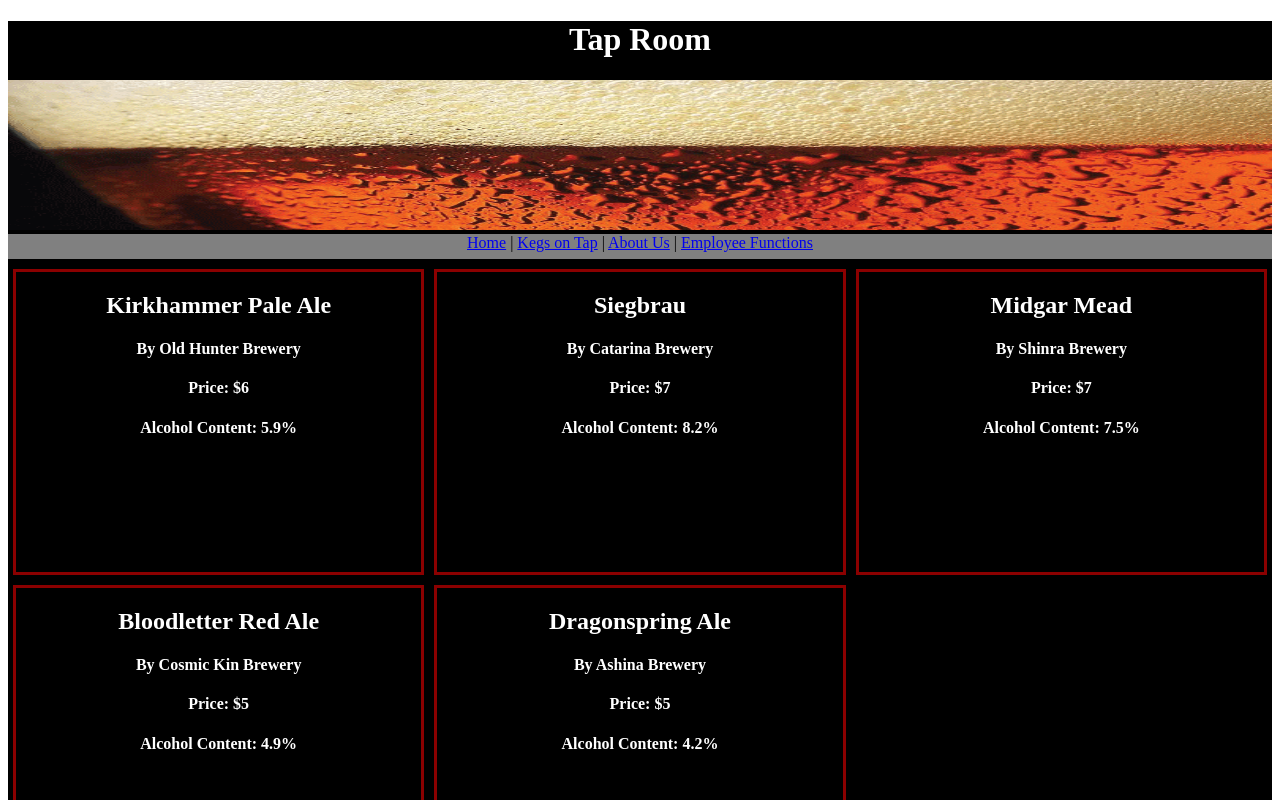
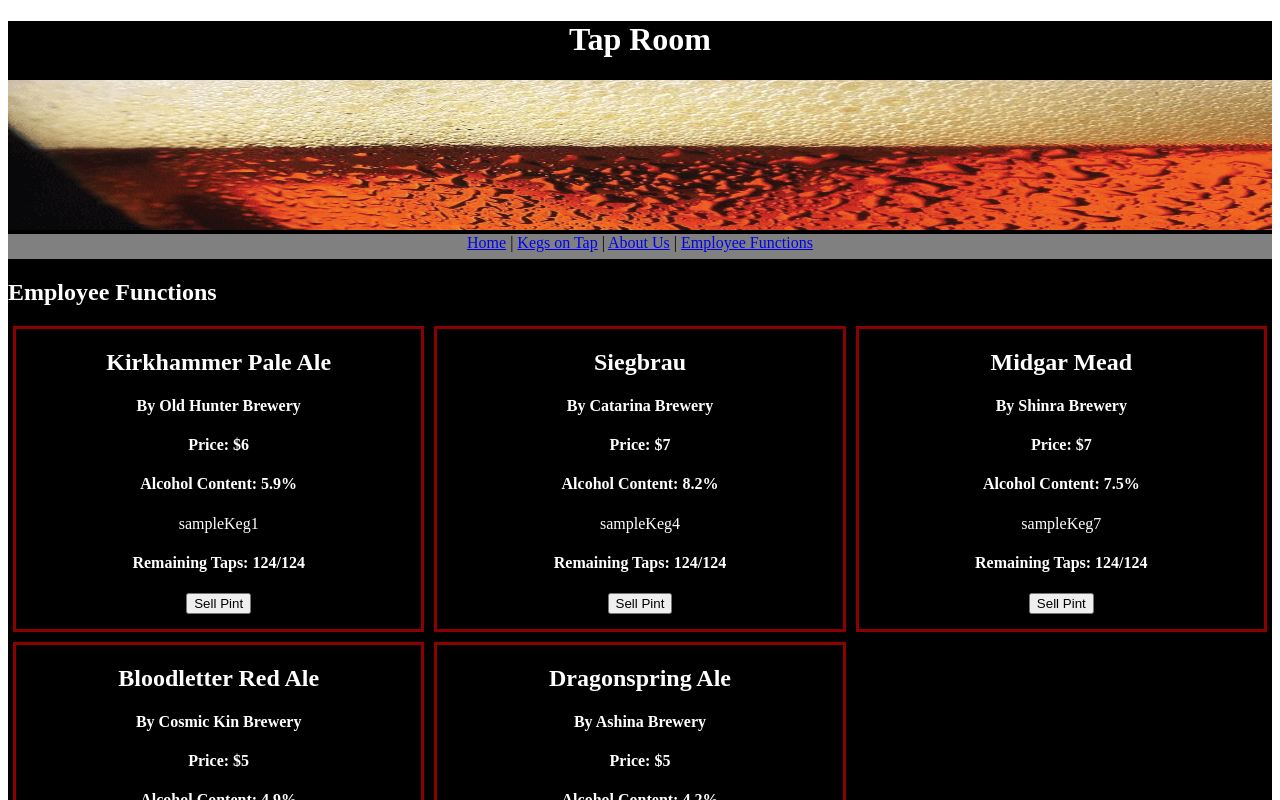
Before and after one commit to kmgarvey279/React-Tap-Room, a React app: page /#/employees in a window 1280 px wide. Before the commit this address led to /#/keglist. Shown: the top 800 px of the page. Built offline with nearby package versions, Linux system fonts and the light colour scheme.

Commit message:
edit finally working

```diff
--- a/src/components/App.jsx
+++ b/src/components/App.jsx
@@ -64,7 +64,8 @@ class App extends React.Component {
           remainingTaps: 124
         }
       },
-      selectedKeg: null
+      selectedKeg: null,
+      selectedKegId: null
     };
     this.handleAddingNewKegToList = this.handleAddingNewKegToList.bind(this);
     this.handleChangingSelectedKeg = this.handleChangingSelectedKeg.bind(this);
@@ -88,7 +89,7 @@ class App extends React.Component {
   }
 
   handleChangingSelectedKeg(kegId){
-    this.setState({selectedKeg: kegId});
+    this.setState({selectedKeg: kegId, selectedKegId: kegId});
   }
 
   render() {
@@ -104,11 +105,13 @@ class App extends React.Component {
         <Switch>
           <Route exact path='/' component={Home} />
           <Route exact path='/keglist' render={()=><KegList kegList={this.state.masterKegList} />} />
-          <Route exact path='/employees' render={(props)=><Employees kegList={this.state.masterKegList} currentRouterPath={props.location.pathname}
+          <Route exact path='/employees' render={(props)=><Employees kegList={this.state.masterKegList}
+            currentRouterPath={props.location.pathname}
             onNewKegCreation={this.handleAddingNewKegToList}
             onKegEdit={this.handleUpdatingKeg}
             onKegSelection={this.handleChangingSelectedKeg}
-            selectedKeg={this.state.selectedKeg}/>} />
+            selectedKeg={this.state.selectedKeg}
+            selectedKegId={this.state.selectedKegId}/>} />
           <Route exact path='/aboutus' component={AboutUs} />
           <Route component={Error404} />
         </Switch>
--- a/src/components/EditKegForm.jsx
+++ b/src/components/EditKegForm.jsx
@@ -9,7 +9,7 @@ function EditKegForm(props){
 
   function handleKegEditFormSubmission(event) {
     event.preventDefault();
-    props.onKegEdit({name: _name.value, brand: _brand.value, price: _price.value, alcoholLvl: _alcohol.value, remainingTaps: 124, kegId: props.selectedKeg.kegId});
+    props.onKegEdit({name: _name.value, brand: _brand.value, price: _price.value, alcoholLvl: _alcohol.value, remainingTaps: 124, kegId: props.selectedKegId});
   }
 
   return (
@@ -43,8 +43,9 @@ function EditKegForm(props){
 }
 
 EditKegForm.propTypes = {
-  selectedKeg: PropTypes.object,
-  onKegEdit: PropTypes.func
+  selectedKeg: PropTypes.object.isRequired,
+  onKegEdit: PropTypes.func.isRequired,
+  kegId: PropTypes.string.isRequired
 };
 
 export default EditKegForm;
--- a/src/components/Employees.jsx
+++ b/src/components/Employees.jsx
@@ -7,7 +7,9 @@ import NewKegForm from './NewKegForm';
 function Employees(props){
   let optionalEditKegContent = null;
   if (props.selectedKeg !=null){
-    optionalEditKegContent = <EditKegForm onKegEdit={props.onKegEdit} selectedKeg={props.kegList[props.selectedKeg]}/>;
+    optionalEditKegContent = <EditKegForm onKegEdit={props.onKegEdit}
+                              selectedKegId={props.selectedKegId}
+                              selectedKeg={props.kegList[props.selectedKeg]}/>;
   }
   return (
     <div>
@@ -29,7 +31,8 @@ Employees.propTypes = {
   onKegSelection: PropTypes.func.isRequired,
   onNewKegCreation: PropTypes.func.isRequired,
   onKegEdit: PropTypes.func.isRequired,
-  selectedKeg: PropTypes.string
+  selectedKeg: PropTypes.string,
+  selectedKegId: PropTypes.string
 };
 
 export default Employees;
--- a/src/components/Keg.jsx
+++ b/src/components/Keg.jsx
@@ -9,6 +9,7 @@ function Keg(props) {
       <h4>By {props.brand}</h4>
       <h4>Price: ${props.price}</h4>
       <h4>Alcohol Content: {props.alcoholLvl}%</h4>
+      <p>{props.kegId}</p>
     </div>;
   if (props.currentRouterPath === '/employees'){
     return (
```
